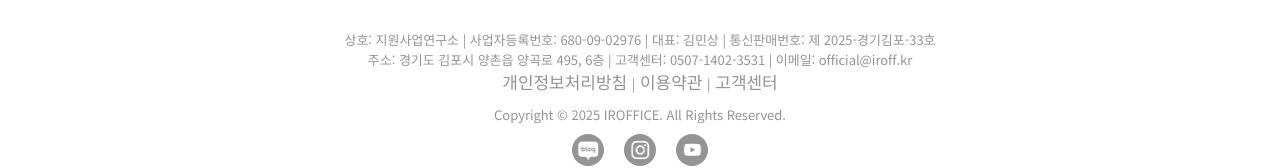
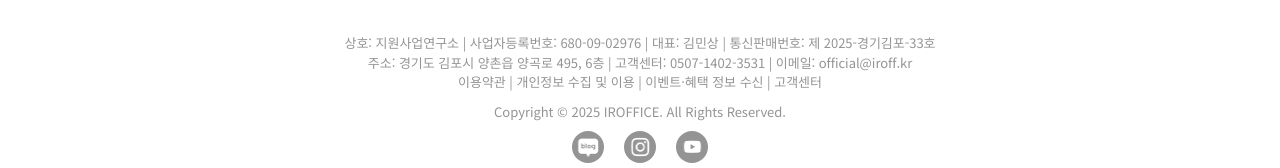
Before and after one commit to Iroff1/support-lab-frontend, a React app: page / in a window 1280 px wide. Shown: the part 9191-9359 px from the top of the page. Built offline with nearby package versions, Linux system fonts and the light colour scheme; a web font is replaced by a local one.

Commit message:
fix: 푸터 약관 바로가기 수정

```diff
--- a/src/components/common/Footer.tsx
+++ b/src/components/common/Footer.tsx
@@ -2,6 +2,7 @@ import styled, { css } from 'styled-components';
 import Responsive from './Responsive';
 import translateFontSize from '@utils/translateFontSize';
 import palette from '@assets/colors/index';
+import { Link } from 'react-router-dom';
 
 const [ICON_BLOG, ICON_INSTA, ICON_YOUTUBE] = [
   require('@assets/images/common/icon_blog.png'),
@@ -28,9 +29,10 @@ const CompanyInfoBlock = styled.div`
     color: ${palette.black.B80};
     margin: 0 auto;
     text-align: center;
-    ${css(translateFontSize('R_13'))}
+    ${css(translateFontSize('R_13'))};
 
-    &>span {
+    & > a {
+      ${css(translateFontSize('R_13'))};
       cursor: pointer;
       transition: 0.2s ease color;
       &:hover {
@@ -88,8 +90,10 @@ const Footer = () => {
             주소: 경기도 김포시 양촌읍 양곡로 495, 6층 | 고객센터:
             0507-1402-3531 | 이메일: official@iroff.kr
             <br />
-            <span> 개인정보처리방침 </span>|<span> 이용약관 </span>|
-            <span> 고객센터 </span>
+            <Link to={''}>이용약관</Link> |{' '}
+            <Link to={''}>개인정보 수집 및 이용</Link> |{' '}
+            <Link to={''}>이벤트·혜택 정보 수신</Link> |{' '}
+            <Link to={''}>고객센터</Link>
           </p>
         </CompanyInfoBlock>
 
```
